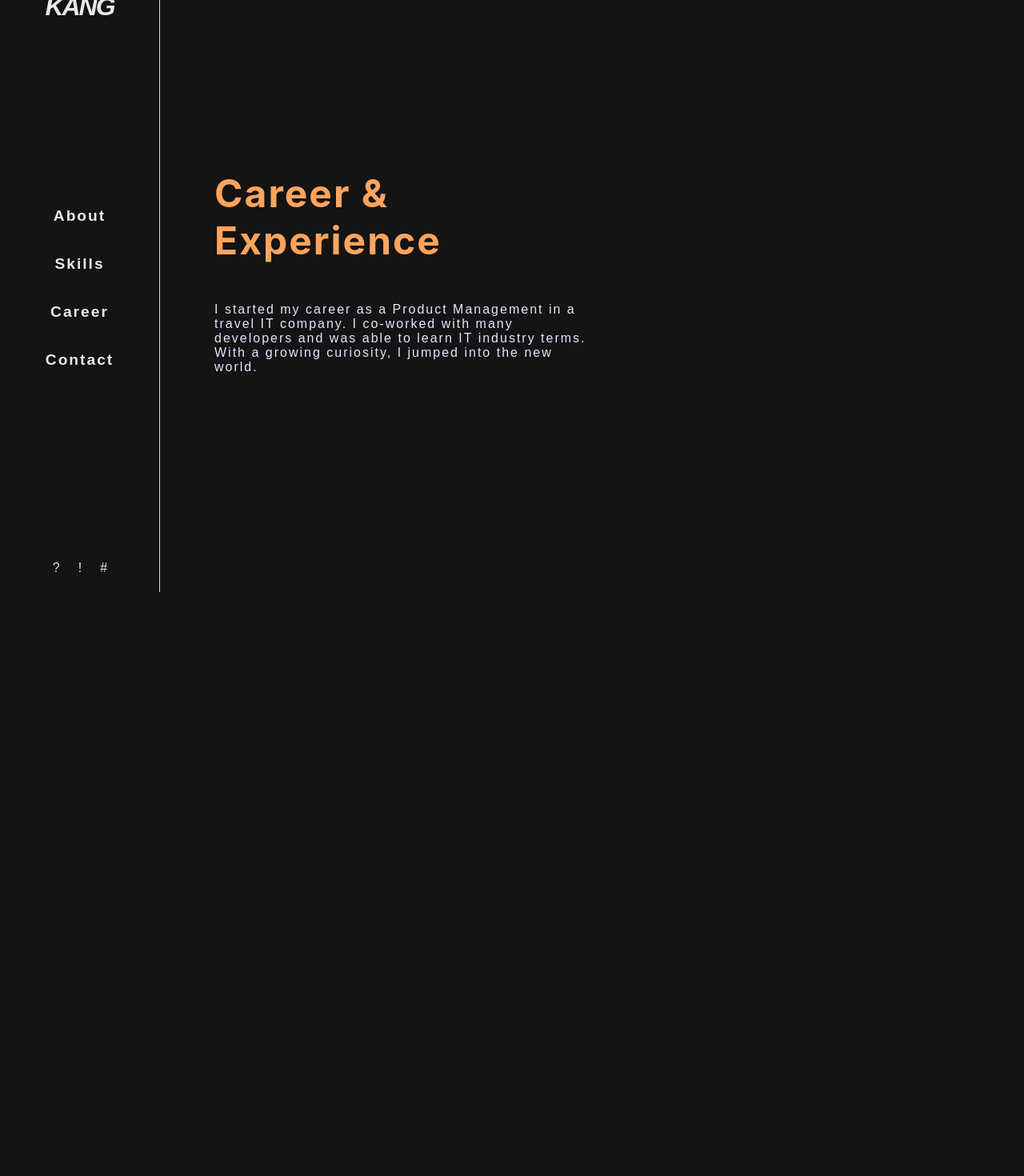
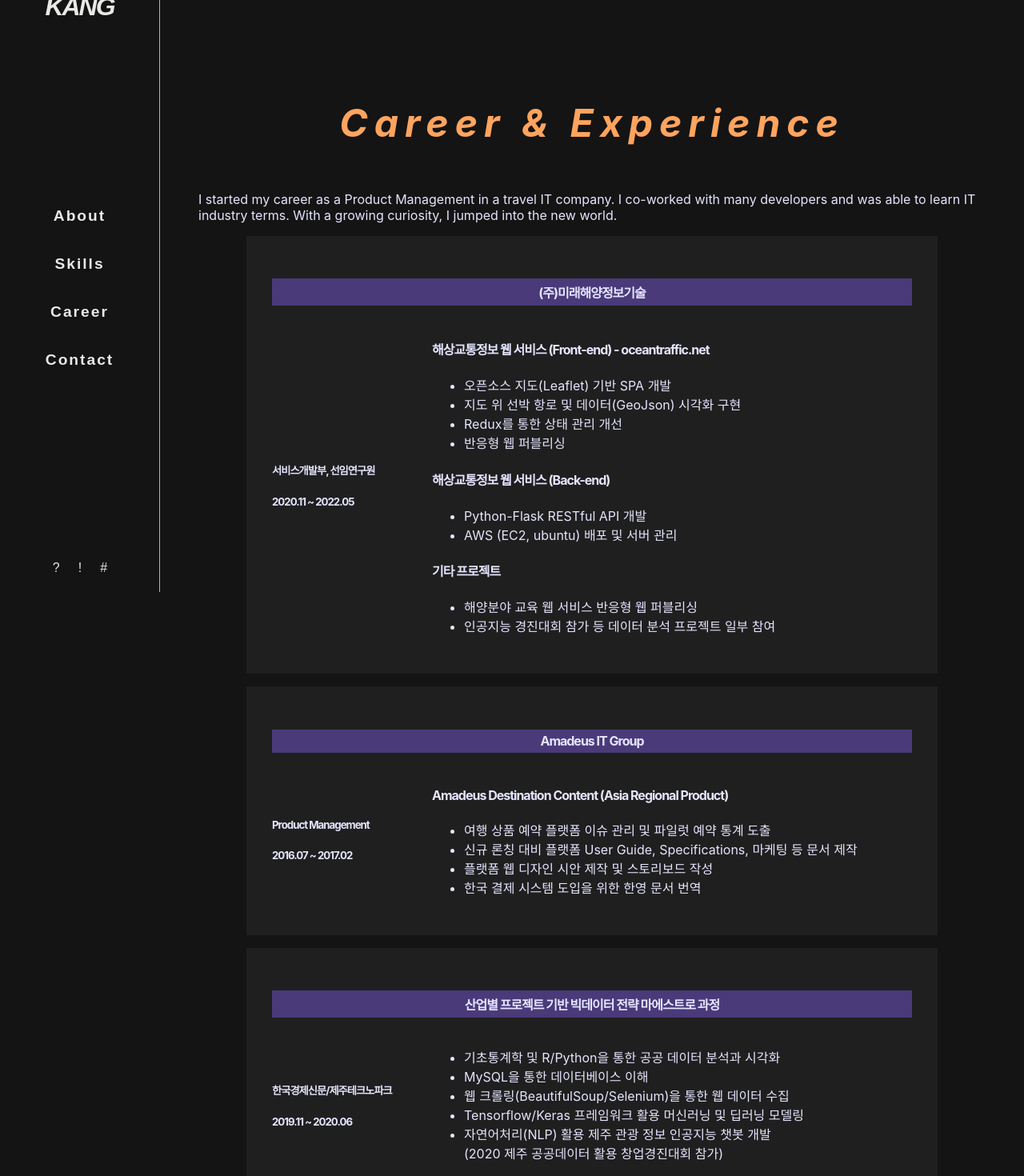
Before and after one commit to CityHopper/portfolio_react-ts, a React (Create React App) app: page /career in a window 1280 px wide. Shown: the part 60-1530 px from the top of the page at 80% size. Before the commit the page ends 800 px from the top, so only its background shows below. Built offline with nearby package versions, Linux system fonts and the light colour scheme; a web font is replaced by a local one.

Commit message:
Add Career component

```diff
--- a/public/index.html
+++ b/public/index.html
@@ -24,7 +24,7 @@
       work correctly both with client-side routing and a non-root public URL.
       Learn how to configure a non-root public URL by running `npm run build`.
     -->
-    <title>React App</title>
+    <title>Younghoon KANG | Front-end Web Developer</title>
   </head>
   <body>
     <noscript>You need to enable JavaScript to run this app.</noscript>
--- a/src/_header.scss
+++ b/src/_header.scss
@@ -24,7 +24,7 @@ header {
     box-sizing: border-box;
     transition: background-color 1s;
     text-shadow: 1px 1px 2px var(--dark-bg-color);
-    border-right: 1px solid pink;
+    border-right: 1px solid var(--gray-200);
 
     &__title {
       width: auto;
--- a/src/_index.scss
+++ b/src/_index.scss
@@ -5,10 +5,12 @@
 
 :root {
   --main-color: #ffa45e;
-  --sub-color: #635db6;
+  --sub-color: #4a3a7a;
   --highlight-color: #ec4176;
+  --blue-color: #12b8ff;
   --gray-100: #eae9e8;
   --gray-200: #b3b3b3;
+  --gray-300: #1f1f1f;
   --dark-bg-color: rgb(20, 20, 20);
   --dark-font-color: rgb(229, 229, 299);
 }
@@ -31,13 +33,10 @@ h1, h2, h3, h4, h5, h6, a {
 
 
 h1 {
-  letter-spacing: 2px;
+  letter-spacing: 8px;
+  font-style: italic;
 }
 
-p {
-  font-family: Futura, sans-serif;
-  letter-spacing: 2px;
-}
 
 .container {
   margin: 0 0 0 200px;
@@ -57,15 +56,22 @@ p {
     }
   }
 
+  h1 {
+    font-size: 3em;
+    color: var(--main-color);
+  }
+
   &__half {
     width: 50%;
     margin-left: 20px;
     margin-bottom: 2em;
 
-    h1 {
-      font-size: 3em;
-      color: var(--main-color);
-    }
+
+  }
+
+  &__whole {
+    width: 100%;
+    margin-bottom: 2em;
   }
 }
 
@@ -206,8 +212,20 @@ $line-height: calc(#{$clip-height} - 5px);
   flex-wrap: wrap;
 }
 
+.w--25 {
+  width: 25%;
+}
+
 .w--50 {
   width: 50%;
+}
+
+.w--75 {
+  width: 75%;
+}
+
+.w--100 {
+  width: 100%;
 }
 
 .button--main {
--- a/src/_skills.scss
+++ b/src/_skills.scss
@@ -1,23 +1,48 @@
 @import "_responsive";
 
+.box {
+  max-width: 800px;
+  width: calc(100% - 2em);
+  background-color: var(--gray-300);
+  padding: 2em;
+  margin-bottom: 1em;
+
+  &__title {
+    text-align: center;
+    background-color: var(--sub-color);
+    padding: 0.3em 0;
+  }
+}
 
 .chart {
   width: 100%;
 
-  & tr:nth-child(3n) footer div {
+  & tr:nth-child(4n) footer div {
     background-color: var(--sub-color);
   }
-  & tr:nth-child(3n-2) footer div {
+
+  & tr:nth-child(4n-3) footer div {
     background-color: var(--highlight-color);
   }
-  & tr:nth-child(3n-1) footer div {
+
+  & tr:nth-child(4n-2) footer div {
     background-color: var(--main-color);
   }
 
+  & tr:nth-child(4n-1) footer div {
+    background-color: var(--blue-color);
+  }
+
   tr {
+
     span {
+      background-color: var(--gray-200);
+      padding: 0.2em 0.4em;
+      border-radius: 10px;
+      margin-right: 0.8em;
+      font-size: 0.8em;
+    }
 
-    }
     footer {
       width: 100%;
       height: 4px;
@@ -31,6 +56,13 @@
       }
     }
 
+    hr {
+      width: 70%;
+      border: 0;
+      margin: 1em auto;
+      border-top: 1px dotted var(--gray-300)
+    }
+
 
   }
 }
--- a/src/components/Career.tsx
+++ b/src/components/Career.tsx
@@ -1,15 +1,80 @@
+import "_skills.scss";
+
 function Career() {
     return (
-        <article className={"container"}>
-            <section className={"container__half"}>
+        <article className={"container flex__column"}>
             <h1>Career & Experience</h1>
             <p>
                 I started my career as a Product Management in a travel IT company.
                 I co-worked with many developers and was able to learn IT industry terms.
                 With a growing curiosity, I jumped into the new world.
             </p>
+            <section className={"box"}>
+                <h4 className={"box__title"}>(주)미래해양정보기술</h4>
+                <div className={"flex__between"}>
+                    <div className="w--25">
+                        <h5>서비스개발부, 선임연구원</h5>
+                        <h5>2020.11 ~ 2022.05</h5>
+                    </div>
+                    <div className={"w--75"}>
+                        <h4>해상교통정보 웹 서비스 (Front-end) - oceantraffic.net</h4>
+                        <ul>
+                            <li>오픈소스 지도(Leaflet) 기반 SPA 개발</li>
+                            <li>지도 위 선박 항로 및 데이터(GeoJson) 시각화 구현</li>
+                            <li>Redux를 통한 상태 관리 개선</li>
+                            <li>반응형 웹 퍼블리싱</li>
+                        </ul>
+                        <h4>해상교통정보 웹 서비스 (Back-end)</h4>
+                        <ul>
+                            <li>Python-Flask RESTful API 개발</li>
+                            <li>AWS (EC2, ubuntu) 배포 및 서버 관리</li>
+                        </ul>
+                        <h4>기타 프로젝트</h4>
+                        <ul>
+                            <li>해양분야 교육 웹 서비스 반응형 웹 퍼블리싱</li>
+                            <li>인공지능 경진대회 참가 등 데이터 분석 프로젝트 일부 참여</li>
+                        </ul>
+                    </div>
+                </div>
             </section>
-            <section className={"container__half"}>
+            <section className={"box"}>
+                <h4 className={"box__title"}>Amadeus IT Group</h4>
+                <div className={"flex__between"}>
+                    <div className="w--25">
+                        <h5>Product Management</h5>
+                        <h5>2016.07 ~ 2017.02</h5>
+                    </div>
+                    <div className={"w--75"}>
+                        <h4>Amadeus Destination Content (Asia Regional Product)</h4>
+                        <ul>
+                            <li>여행 상품 예약 플랫폼 이슈 관리 및 파일럿 예약 통계 도출</li>
+                            <li>신규 론칭 대비 플랫폼 User Guide, Specifications, 마케팅 등 문서 제작</li>
+                            <li>플랫폼 웹 디자인 시안 제작 및 스토리보드 작성</li>
+                            <li>한국 결제 시스템 도입을 위한 한영 문서 번역</li>
+                        </ul>
+                    </div>
+                </div>
+            </section>
+            <section className={"box"}>
+                <h4 className={"box__title"}>산업별 프로젝트 기반 빅데이터 전략 마에스트로 과정</h4>
+                <div className={"flex__between"}>
+                    <div className="w--25">
+                        <h5>한국경제신문/제주테크노파크</h5>
+                        <h5>2019.11 ~ 2020.06</h5>
+                    </div>
+                    <div className={"w--75"}>
+                        <ul>
+                            <li>기초통계학 및 R/Python을 통한 공공 데이터 분석과 시각화</li>
+                            <li>MySQL을 통한 데이터베이스 이해</li>
+                            <li>웹 크롤링(BeautifulSoup/Selenium)을 통한 웹 데이터 수집</li>
+                            <li>Tensorflow/Keras 프레임워크 활용 머신러닝 및 딥러닝 모델링</li>
+                            <li>자연어처리(NLP) 활용 제주 관광 정보 인공지능 챗봇 개발 <br/>
+                                (2020 제주 공공데이터 활용 창업경진대회 참가)
+                            </li>
+
+                        </ul>
+                    </div>
+                </div>
             </section>
         </article>
     )
--- a/src/components/Skills.tsx
+++ b/src/components/Skills.tsx
@@ -4,37 +4,45 @@ function Skills () {
     interface skill {
         name: string;
         level: number;
+        item: Array<string>;
     }
 
     let skillList: Array<skill> = [
-        {name: "Front-end", level: 90},
-        {name: "Back-end", level: 60},
-        {name: "React.js", level: 60}
+        {name: "Front-end", level: 90, item:["React", "Redux", "HTML5", "SCSS", "CSS3", "ES6+", "TypeScript"]},
+        {name: "Back-end", level: 60, item:["Flask", "AWS", "Django", "SQL"]},
+        {name: "Data Science", level: 50, item:["Python", "Pandas", "Numpy", "NLP"]},
+        {name: "Co-work", level: 70, item: ["Git (GitHub/GitLab)", "Zeplin", "Slack"]}
     ]
 
     return (
         <article className={"container"}>
-            <section className={"container__half"}>
-                <h1>Skills</h1>
+            <section className={"container__whole"}>
+                <h1>Skills & Qualification</h1>
                 <p>
                     I create successful responsive websites with up-to-date technologies.
-                    The main area of my expertise is front-end development, HTML, CSS, JS, and building small and medium web apps.
+                    The main area of my expertise is front-end development,
+                    HTML, CSS, JS, and building small and medium web apps.
                 </p>
                 <p>
-                    I also have a back-end experience,
-                    which I built an API by Flask in order to provide geographic data(GeoJson) on AWS by myself.
+                    Regarding back-end experience,
+                    had built an Flask API providing geographic data(GeoJson) at a start-up company by myself.
                 </p>
                 <p>
+                    I also have data analysis ability with Python(Pandas, numpy) and R.
                 </p>
             </section>
             <section className={"container__half"}>
                 <table className={"chart"}>
                 { skillList.map((i, index) => (
                     <tr>
-                        <span>{i.name}</span>
+                        <h4>{i.name}</h4>
                         <footer>
                             <div style={{width: `${i.level}%`}} />
                         </footer>
+                        {i.item.map((itm) => (
+                            <span className={""}>{itm}</span>
+                        ))}
+                        <hr/>
                     </tr>
                 ))
                 }
```
Lines whose indentation alone changed are shown as unchanged.
